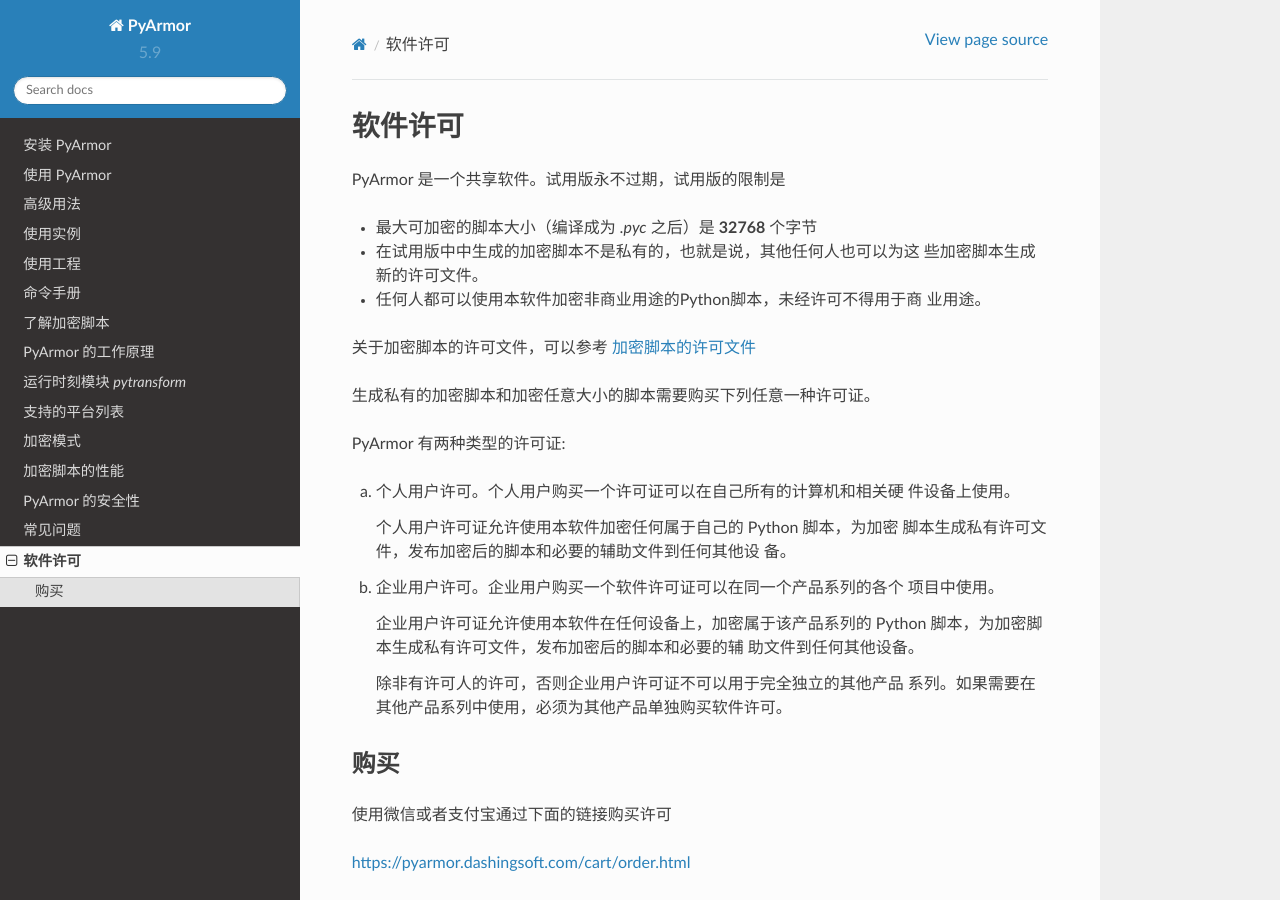
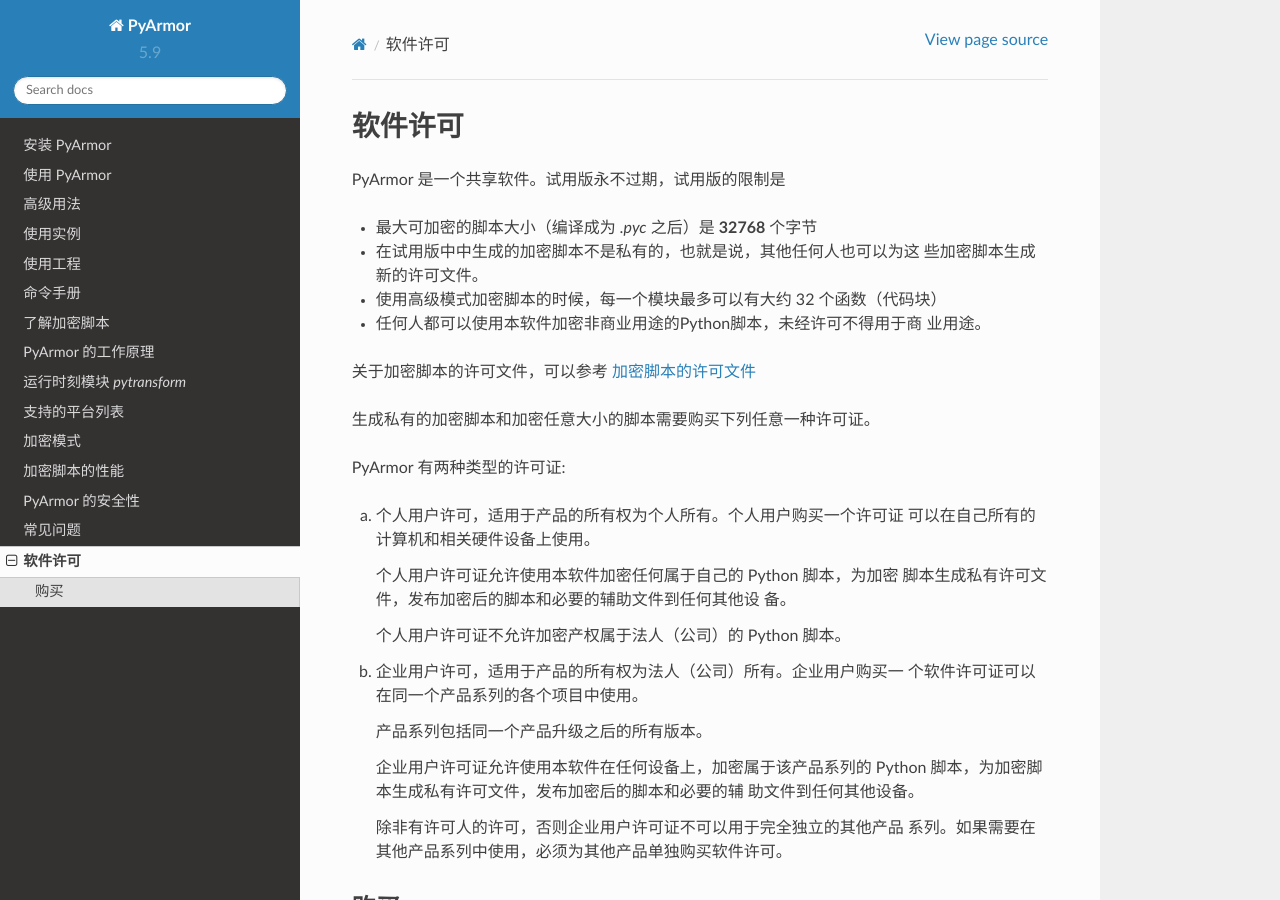
Before and after one commit to dashingsoft/pyarmor-docs-zh, a Sphinx documentation site: the page built from docs/license.rst, in a window 1280 px wide and 900 px high. Built offline with Sphinx 7.4.7 and the Read the Docs theme 2.0.0, drawn with Linux system fonts in a browser that asks for light colours.

Commit message:
Refine license

```diff
--- a/docs/license.rst
+++ b/docs/license.rst
@@ -8,6 +8,7 @@
 * 最大可加密的脚本大小（编译成为 `.pyc` 之后）是 **32768** 个字节
 * 在试用版中中生成的加密脚本不是私有的，也就是说，其他任何人也可以为这
   些加密脚本生成新的许可文件。
+* 使用高级模式加密脚本的时候，每一个模块最多可以有大约 32 个函数（代码块）
 * 任何人都可以使用本软件加密非商业用途的Python脚本，未经许可不得用于商
   业用途。
 
@@ -17,16 +18,19 @@
 
 PyArmor 有两种类型的许可证:
 
-a. 个人用户许可。个人用户购买一个许可证可以在自己所有的计算机和相关硬
-   件设备上使用。
+a. 个人用户许可，适用于产品的所有权为个人所有。个人用户购买一个许可证
+   可以在自己所有的计算机和相关硬件设备上使用。
 
    个人用户许可证允许使用本软件加密任何属于自己的 Python 脚本，为加密
    脚本生成私有许可文件，发布加密后的脚本和必要的辅助文件到任何其他设
    备。
 
+   个人用户许可证不允许加密产权属于法人（公司）的 Python 脚本。
 
-b. 企业用户许可。企业用户购买一个软件许可证可以在同一个产品系列的各个
-   项目中使用。
+b. 企业用户许可，适用于产品的所有权为法人（公司）所有。企业用户购买一
+   个软件许可证可以在同一个产品系列的各个项目中使用。
+
+   产品系列包括同一个产品升级之后的所有版本。
 
    企业用户许可证允许使用本软件在任何设备上，加密属于该产品系列的
    Python 脚本，为加密脚本生成私有许可文件，发布加密后的脚本和必要的辅
```
